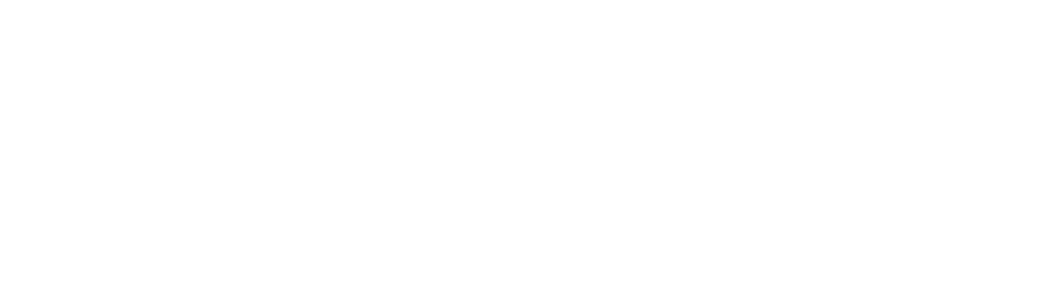
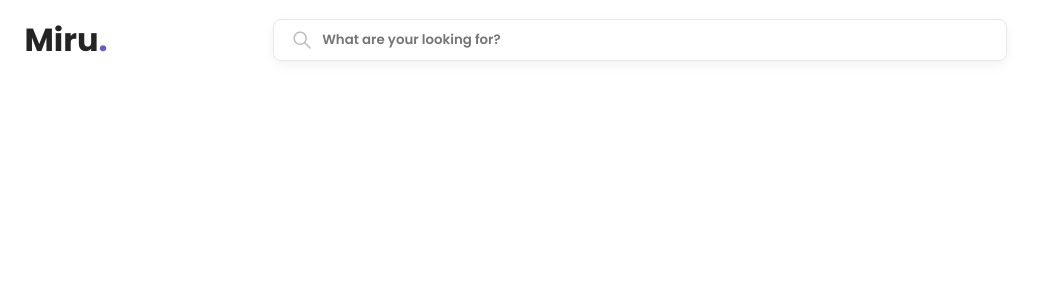
Before and after one commit to imreyesjorge/miru, an Angular app: page / in a window 1280 px wide. Shown: the top 300 px of the page, without its empty margins (0-1044 px from the left). Built offline with nearby package versions, Linux system fonts and the light colour scheme.

Commit message:
:sparkles: Create Nav Component
Created the 'nav' component

```diff
--- a/src/app/app.component.html
+++ b/src/app/app.component.html
@@ -1 +1,2 @@
+<app-nav></app-nav>
 <router-outlet></router-outlet>
--- a/src/app/app.module.ts
+++ b/src/app/app.module.ts
@@ -3,10 +3,12 @@
 
 import { AppRoutingModule } from './app-routing.module';
 import { AppComponent } from './app.component';
+import { NavComponent } from './components/nav/nav.component';
 
 @NgModule({
   declarations: [
-    AppComponent
+    AppComponent,
+    NavComponent
   ],
   imports: [
     BrowserModule,
--- /dev/null
+++ b/src/app/components/nav/nav.component.html
@@ -0,0 +1,7 @@
+<nav>
+    <a href="#" id="logo">Miru<span>.</span></a>
+    <div class="searchBar">
+        <img class="icon" src="../../../assets/icons/Search.svg" alt="search icon">
+        <input type="text" placeholder="What are your looking for?">
+    </div>
+</nav>
--- /dev/null
+++ b/src/app/components/nav/nav.component.scss
@@ -0,0 +1,58 @@
+nav {
+    padding: 1rem;
+
+    display: grid;
+    grid-template-columns: 100px 1fr 100px;
+    place-items: center;
+}
+
+#logo:link,
+#logo:visited {
+    color: #242424;
+
+    font-family: 'Poppins', sans-serif;
+    font-size: 32px;
+    font-weight: bold;
+
+    text-decoration: none;
+
+    span {
+        color: slateblue;
+    }
+}
+
+.searchBar {
+    width: 100%;
+
+    font-size: 1.5rem;
+
+    width: 70%;
+
+    padding: .5rem 1rem;
+
+    border: 1px solid #E8E8E8;
+    border-radius: 8px;
+    box-shadow: 0 4px 12px rgba(black, .05);
+
+    display: flex;
+    align-items: center;
+
+    transition: .2s;
+
+    .icon {
+        margin-right: .5rem;
+    }
+
+    input[type="text"] {
+        color: #343434;
+
+        font-family: 'Poppins', sans-serif;
+        font-weight: 600;
+
+        width: 100%;
+
+        border: none;
+
+        outline: none;
+    }
+}
--- /dev/null
+++ b/src/app/components/nav/nav.component.ts
@@ -0,0 +1,15 @@
+import { Component, OnInit } from '@angular/core';
+
+@Component({
+  selector: 'app-nav',
+  templateUrl: './nav.component.html',
+  styleUrls: ['./nav.component.scss']
+})
+export class NavComponent implements OnInit {
+
+  constructor() { }
+
+  ngOnInit(): void {
+  }
+
+}
--- a/src/index.html
+++ b/src/index.html
@@ -6,6 +6,12 @@
   <base href="/">
   <meta name="viewport" content="width=device-width, initial-scale=1">
   <link rel="icon" type="image/x-icon" href="favicon.ico">
+  <link rel="preconnect" href="https://fonts.googleapis.com">
+<link rel="preconnect" href="https://fonts.gstatic.com" crossorigin>
+<link href="https://fonts.googleapis.com/css2?family=Open+Sans:wght@300;400;600;700&display=swap" rel="stylesheet">
+<link rel="preconnect" href="https://fonts.googleapis.com">
+<link rel="preconnect" href="https://fonts.gstatic.com" crossorigin>
+<link href="https://fonts.googleapis.com/css2?family=Poppins:wght@100;200;300;400;500;600;700&display=swap" rel="stylesheet">
 </head>
 <body>
   <app-root></app-root>
--- a/src/styles.scss
+++ b/src/styles.scss
@@ -1 +1,13 @@
-/* You can add global styles to this file, and also import other style files */
+*,
+*::before,
+*::after {
+    margin: 0;
+    padding: 0;
+    box-sizing: inherit;
+}
+
+body {
+    font-family: 'Open Sans', sans-serif;
+
+    box-sizing: border-box;
+}
```
Also changed, not shown: src/assets/icons/Search.svg (added), 1 other file (tests, documents, lock files or other folders).
